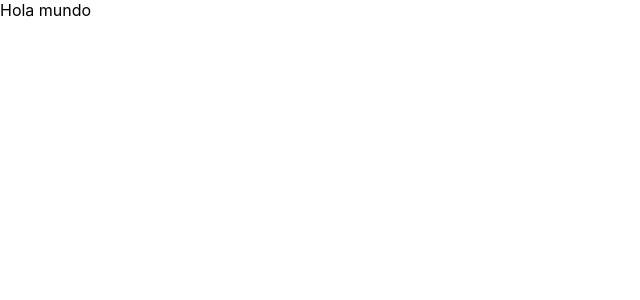
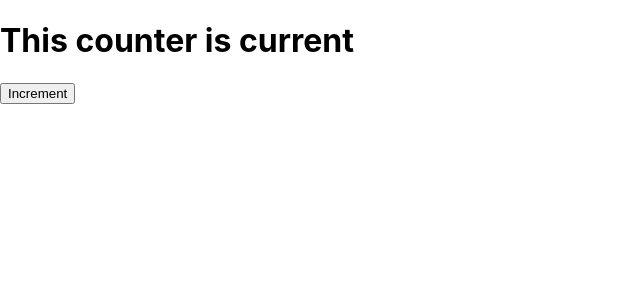
Before and after one commit to angelozdev/testing-jest-enzyme, a React app: page / in a window 1280 px wide. Shown: the top 300 px of the page, without its empty margins (0-640 px from the left). Built offline with nearby package versions, Linux system fonts and the light colour scheme.

Commit message:
test: more data-test attributes tests

```diff
--- a/src/App.tsx
+++ b/src/App.tsx
@@ -2,7 +2,12 @@ import React from 'react'
 import './App.css'
 
 function App() {
-  return <div data-test="component-app">Hola mundo</div>
+  return (
+    <div data-test="component-app">
+      <h1 data-test="counter-display">This counter is current</h1>
+      <button data-test="increment-button">Increment</button>
+    </div>
+  )
 }
 
 export default App
```
Also changed, not shown: 1 other file (tests, documents, lock files or other folders).
